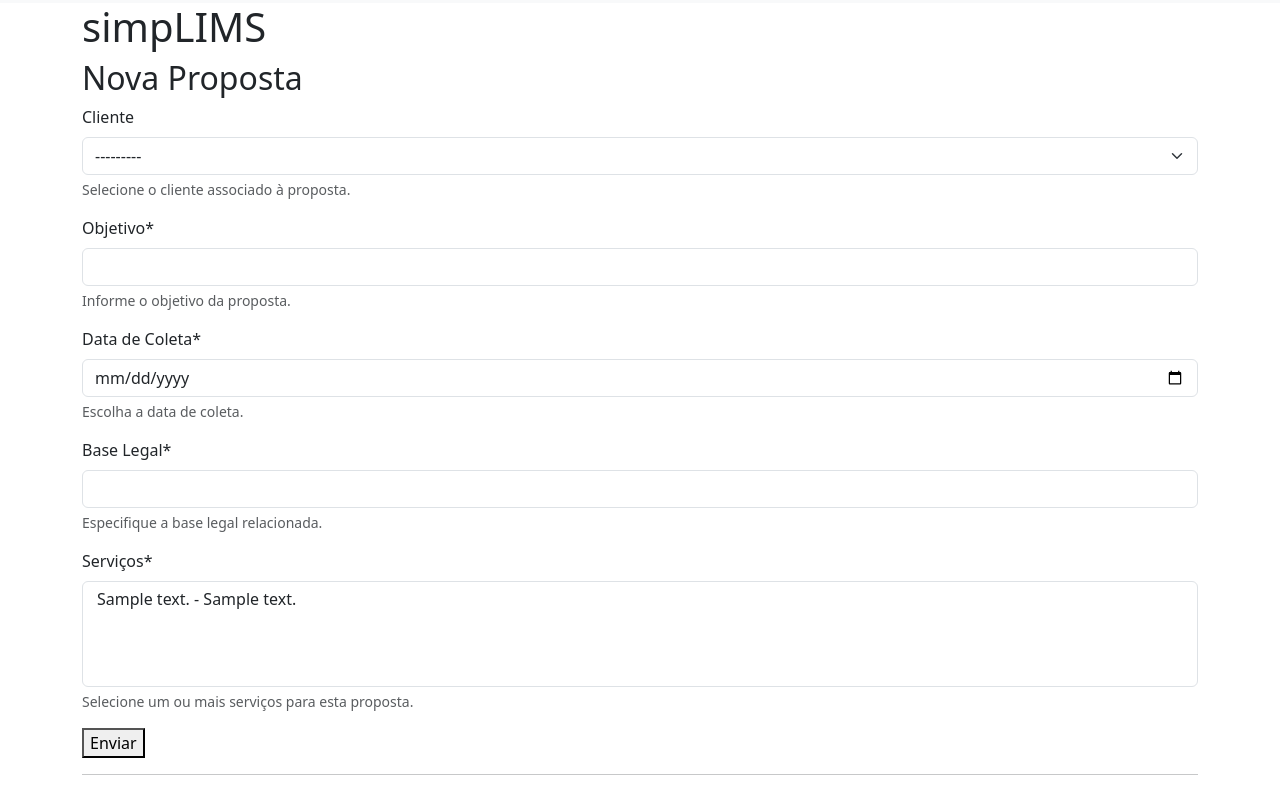
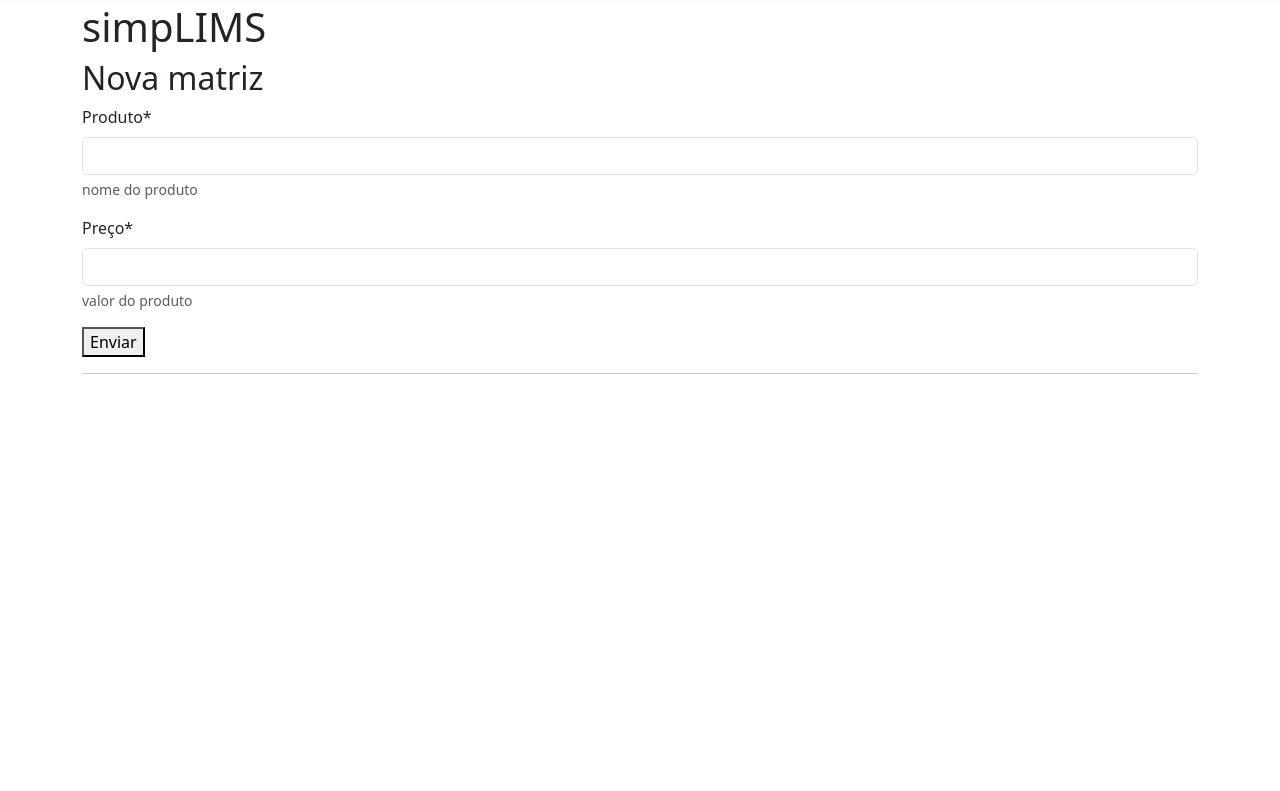
Before and after one commit to plainspooky/finalProject, a Django app: page /proposal/new in a window 1280 px wide. Shown: the part 117-908 px from the top of the page. After the commit the page ends 491 px from the top, so only its background shows below. Run offline with Django 4.2, Linux system fonts and the light colour scheme; tables that the repository leaves empty hold one stand-in row (values such as "Sample post"); some libraries are stand-ins or nearby versions.

Commit message:
Revert "add services to a proposal"
This reverts commit a0868ae33cf1cfab9aa11424341641cc82f27c5b.

```diff
--- a/templates/web/proposal_form.html
+++ b/templates/web/proposal_form.html
@@ -4,7 +4,7 @@
   {% if object %}
     <h2>Editando {{ object.name }}</h2>
   {% else %}
-    <h2>Nova Proposta</h2>
+    <h2>Nova matriz</h2>
   {% endif %}
   <form method="post">
     <div>
--- a/web/admin.py
+++ b/web/admin.py
@@ -60,7 +60,6 @@ class ServiceAdmin(admin.ModelAdmin):
 
 @admin.register(Proposal)
 class ProposalAdmin(admin.ModelAdmin):
-    list_display = ("id","client","objective","collection_date")
+    list_display = ("objective",)
     list_display_links = ("objective",)
     search_fields = ("objective",)
-    filter_horizontal=("services",)
--- a/web/forms.py
+++ b/web/forms.py
@@ -67,40 +67,12 @@ class ServiceForm(forms.ModelForm):
             "price",
        ]
 
-from django import forms
-from .models import Proposal
+class ProposalForm(forms.ModelForm):
 
-class ProposalForm(forms.ModelForm):
     class Meta:
         model = Proposal
         fields = [
             "id",
             "client",
             "objective",
-            "collection_date",
-            "legal_basis",
-            "services",
-        ]
-        widgets = {
-            "collection_date": forms.DateInput(
-                attrs={"type": "date", "class": "form-control"}
-            ),
-            "objective": forms.TextInput(attrs={"class": "form-control"}),
-            "legal_basis": forms.TextInput(attrs={"class": "form-control"}),
-            "client": forms.Select(attrs={"class": "form-control"}),
-            "services": forms.SelectMultiple(attrs={"class":"form-control"}),
-        }
-        labels = {
-            "client": "Cliente",
-            "objective": "Objetivo",
-            "collection_date": "Data de Coleta",
-            "legal_basis": "Base Legal",
-            "services":"Serviços",
-        }
-        help_texts = {
-            "client": "Selecione o cliente associado à proposta.",
-            "objective": "Informe o objetivo da proposta.",
-            "collection_date": "Escolha a data de coleta.",
-            "legal_basis": "Especifique a base legal relacionada.",
-            "services": "Selecione um ou mais serviços para esta proposta."
-        }
+       ]
--- a/web/models.py
+++ b/web/models.py
@@ -243,12 +243,5 @@ class Proposal(models.Model):
         verbose_name="objetivo",
     )
 
-    services = models.ManyToManyField(
-        Service,
-        related_name="proposals",
-        help_text="Lista de Serviços",
-        verbose_name="serviços"
-    )
-
     def __str__(self):
         return f"Proposta número {self.id} para {self.client} - {self.objectove[:50]}"
--- a/web/urls.py
+++ b/web/urls.py
@@ -91,9 +91,9 @@ urlpatterns = [
        views.ServiceDeleteView.as_view(),
        name="service-delete",
     ),
+
+    path("proposal", views.ProposalListView.as_view(), name="proposal-list"),
     path("proposal/new", views.ProposalCreateView.as_view(), name="proposal-create"),
-    path("proposal", views.ProposalListView.as_view(), name="proposal-list"),
-
     path(
         "proposal/<int:pk>/edit",
         views.ProposalUpdateView.as_view(),
--- a/web/views.py
+++ b/web/views.py
@@ -228,8 +228,9 @@ class ServiceDeleteView(ServiceViewMixin, DeleteRecordMixin, DeleteView):
 
 class ProposalViewMixin:
     model = Proposal
-    form_class = ProposalForm
+    form_class = ProductForm
     success_url = reverse_lazy("proposal-list")
+
 
 class ProposalCreateView(ProposalViewMixin, CreateView):
     ...
```
Also changed, not shown: web/migrations/0012_proposal_services.py (deleted).
